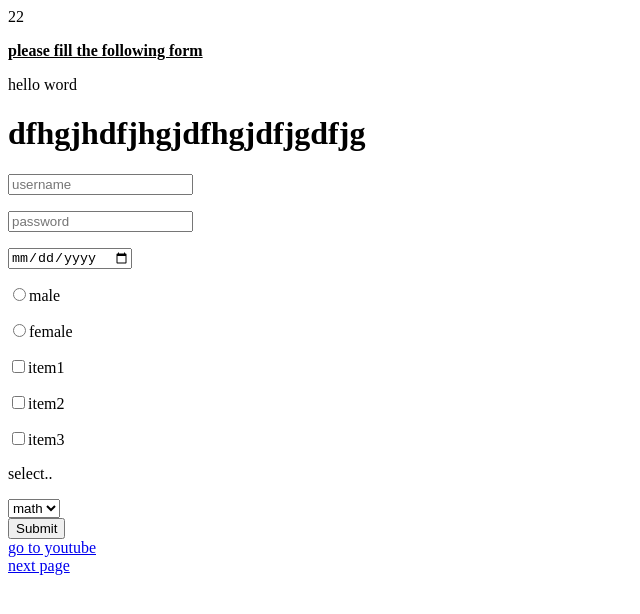
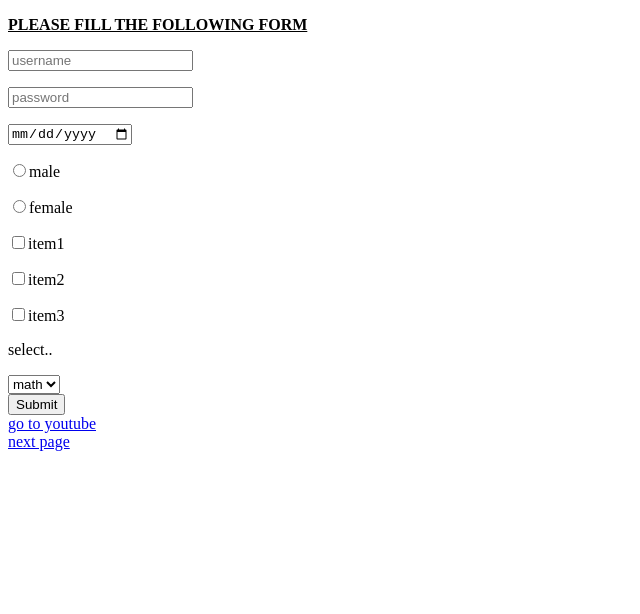
Before and after one commit to manzidavidrw/manzidavidrw.github.io, a plain HTML site: page index.html in a window 1280 px wide. Shown: the whole page, without its empty margins (0-640 px from the left). Drawn offline with Linux system fonts and the light colour scheme.

Commit message:
Update index.html

```diff
--- a/index.html
+++ b/index.html
@@ -1,13 +1,11 @@
 <!DOCTYPEhtml>
 <html lang="en">
 <head>
-<title>page Title Goes Here</title>22
+<title>page Title Goes Here</title>
 <meta charaset="utf-8">
 </head>
 <body background="ifoto.jpg">
-<p><b><u>please fill the following form</u></b></p>
-   <p>hello word</p>
-<h1>dfhgjhdfjhgjdfhgjdfjgdfjg</h1>
+<p><b><u>PLEASE FILL THE FOLLOWING FORM</u></b></p>
    <form>
   <p><input type="text" placeholder="username" name="n1"></p>
   <p> <input type="password" placeholder="password" name="n2"></p>
```
